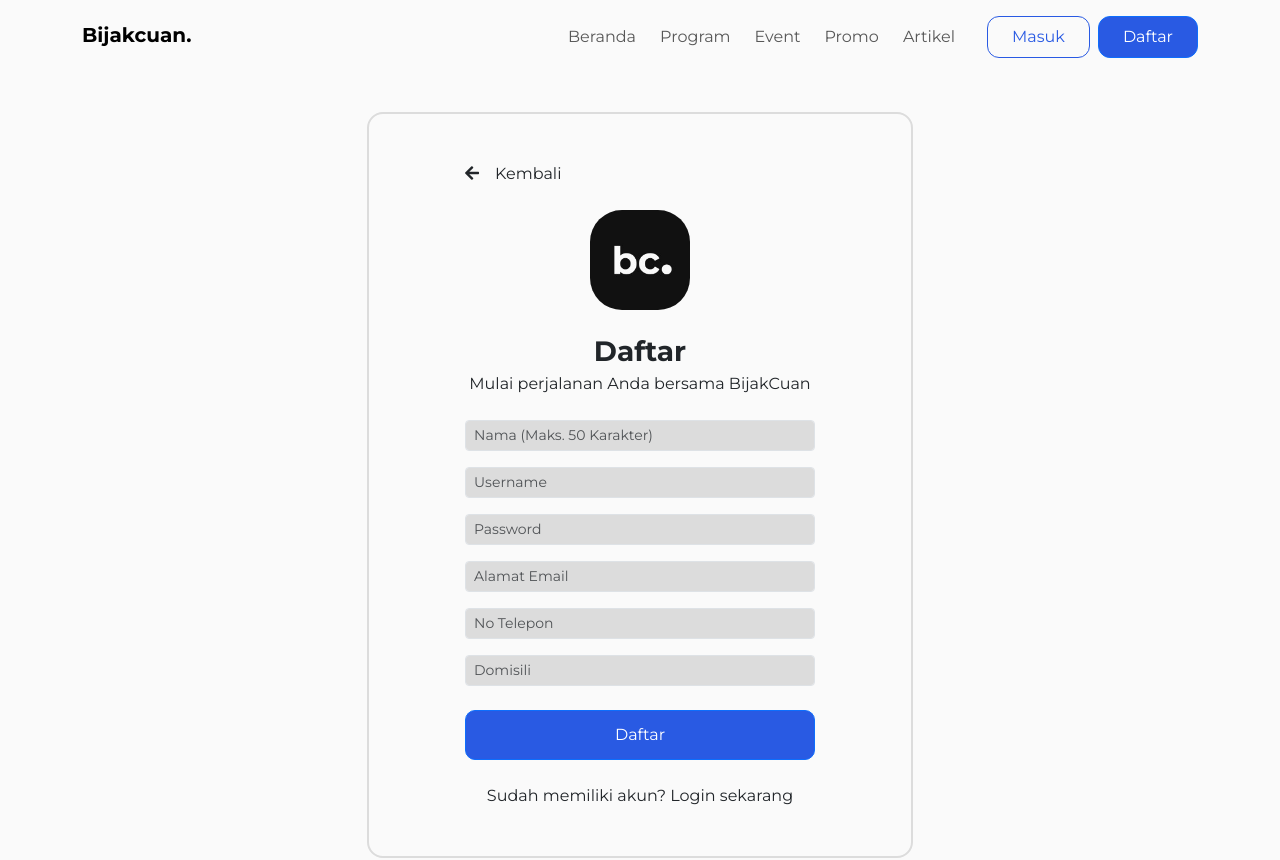
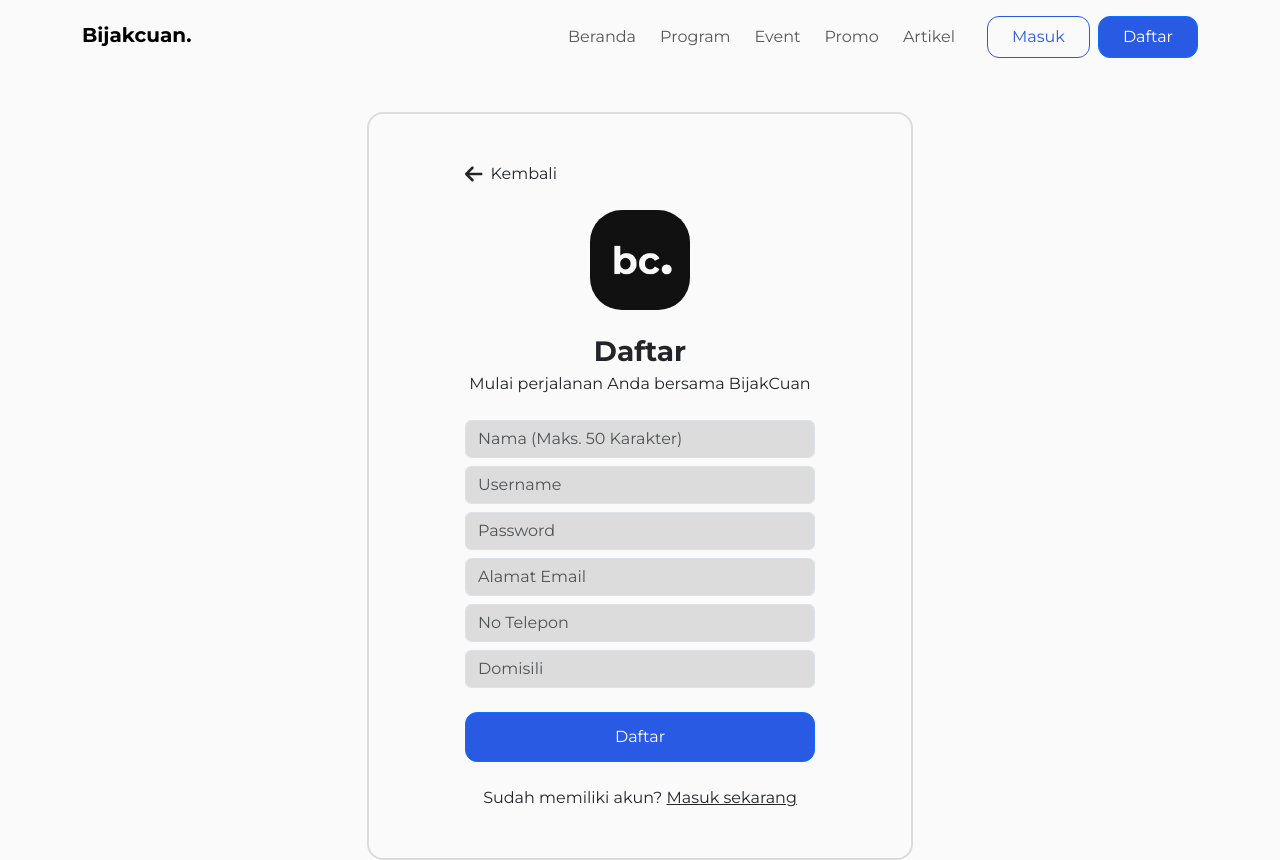
Before and after one commit to afrizalyogi/bijak-cuan, a Next.js app: page /daftar in a window 1280 px wide. Shown: the top 860 px of the page. Built offline with nearby package versions, Linux system fonts and the light colour scheme.

Commit message:
Add Login Function

```diff
--- a/src/app/checkout/pembayaran/page.jsx
+++ b/src/app/checkout/pembayaran/page.jsx
@@ -37,11 +37,6 @@
 								<p>Total Pembayaran</p>
 								<h2>Rp. 74.227</h2>
 							</div>
-							{/* <div className="d-flex flex-column gap-5">
-								<p>Metode Pembayaran</p>
-								<h6>Virtual Account</h6>
-								<h6>E-Wallet</h6>
-							</div> */}
 							<div className="d-flex flex-column gap-5">
 								<Link
 									href={`https://app.sandbox.midtrans.com/snap/v3/redirection/${token}`}
--- /dev/null
+++ b/src/app/daftar/daftar.css
@@ -0,0 +1,4 @@
+#daftar svg,
+#masuk svg {
+	height: 20px;
+}
--- a/src/app/daftar/page.jsx
+++ b/src/app/daftar/page.jsx
@@ -1,55 +1,114 @@
+import "./daftar.css"
+import { FontAwesomeIcon } from "@fortawesome/react-fontawesome"
+import { faArrowLeft } from "@fortawesome/free-solid-svg-icons"
+import Link from "next/link"
+
 export default function Daftar() {
 	return (
-        <main>
-        <link href="https://cdnjs.cloudflare.com/ajax/libs/font-awesome/5.15.4/css/all.min.css" rel="stylesheet"></link>
-        {/* <section className="vh-200" style={{ backgroundColor: '#131230' }}> */}
+		<main id="daftar">
 			<div className="container py-5 h-100">
 				<div className="row d-flex justify-content-center align-items-center h-100">
 					<div className="col-12 col-md-8 col-lg-6 col-xl-6 ">
-                        <div className="card shadow-3 px-5" style={{ borderRadius: '1rem' }}>
+						<div
+							className="card shadow-3 px-5"
+							style={{ borderRadius: "1rem" }}>
 							<div className="card-body p-5 text-center">
-                                <div className="d-flex align-items-center justify-content-start mb-4">
-                                    <p><a href="/"><i className="fas fa-arrow-left fa-1x me-3 text-dark"></i></a>Kembali</p>
-                                </div>
-                                <img src="/assets/logo.jpg" alt="Logo BijakCuan" style={{ borderRadius: '2rem', height: '100px', width: '100px' }} className="mb-4" />
+								<Link
+									href="/"
+									className="d-flex align-items-center justify-content-start gap-2 mb-4">
+									<FontAwesomeIcon
+										icon={faArrowLeft}
+										className="height-56"></FontAwesomeIcon>
+									Kembali
+								</Link>
+								<img
+									src="/assets/logo.jpg"
+									alt="Logo BijakCuan"
+									style={{
+										borderRadius: "2rem",
+										height: "100px",
+										width: "100px",
+									}}
+									className="mb-4"
+								/>
 								<h3 className="mb-1 fw-bold">Daftar</h3>
 								<p className="mb-4">Mulai perjalanan Anda bersama BijakCuan</p>
 
-                                <div className="form-outline mb-3">
-                                    <input type="name" id="name" className="form-control form-control-sm" placeholder="Nama (Maks. 50 Karakter)" style={{ backgroundColor: '#DCDCDC' }} />
+								<div className="d-flex flex-column gap-2">
+									<div className="form-outline">
+										<input
+											type="name"
+											id="name"
+											className="form-control"
+											placeholder="Nama (Maks. 50 Karakter)"
+										/>
 									</div>
 
-                                <div className="form-outline mb-3">
-                                    <input type="username" id="username" className="form-control form-control-sm" placeholder="Username" style={{ backgroundColor: '#DCDCDC' }} />
+									<div className="form-outline">
+										<input
+											type="username"
+											id="username"
+											className="form-control"
+											placeholder="Username"
+										/>
 									</div>
 
-                                <div className="form-outline mb-3">
-                                    <input type="password" id="password" className="form-control form-control-sm" placeholder="Password" style={{ backgroundColor: '#DCDCDC' }} />
+									<div className="form-outline">
+										<input
+											type="password"
+											id="password"
+											className="form-control"
+											placeholder="Password"
+										/>
 									</div>
 
-                                <div className="form-outline mb-3">
-                                    <input type="email" id="email" className="form-control form-control-sm" placeholder="Alamat Email" style={{ backgroundColor: '#DCDCDC' }} />
+									<div className="form-outline">
+										<input
+											type="email"
+											id="email"
+											className="form-control"
+											placeholder="Alamat Email"
+										/>
 									</div>
 
-                                <div className="form-outline mb-3">
-                                    <input type="text" id="noTlp" className="form-control form-control-sm" placeholder="No Telepon" style={{ backgroundColor: '#DCDCDC' }} />
+									<div className="form-outline">
+										<input
+											type="text"
+											id="noTlp"
+											className="form-control"
+											placeholder="No Telepon"
+										/>
 									</div>
 
 									<div className="form-outline mb-4">
-                                    <input type="text" id="domisili" className="form-control form-control-sm" placeholder="Domisili" style={{ backgroundColor: '#DCDCDC' }} />
+										<input
+											type="text"
+											id="domisili"
+											className="form-control"
+											placeholder="Domisili"
+										/>
+									</div>
 								</div>
 
 								<div className="d-grid gap mb-4">
-                                    <button className="btn btn-primary" type="button" style={{ borderRadius: '10px' }}>Daftar</button>
+									<Link href={"/masuk"} className="btn btn-primary">
+										Daftar
+									</Link>
 								</div>
 
-                                <p>Sudah memiliki akun? <a href="#" className="text-dark">Login sekarang</a></p>
+								<p>
+									Sudah memiliki akun?{" "}
+									<Link
+										href="/masuk"
+										className="text-dark text-decoration-underline">
+										Masuk sekarang
+									</Link>
+								</p>
 							</div>
 						</div>
 					</div>
 				</div>
 			</div>
-            {/* </section> */}
 		</main>
 	)
 }
--- a/src/app/globals.css
+++ b/src/app/globals.css
@@ -114,3 +114,6 @@
 .color-info {
 	color: var(--info);
 }
+.form-control {
+	background-color: var(--white-secondary);
+}
--- a/src/components/navbar.jsx
+++ b/src/components/navbar.jsx
@@ -1,9 +1,24 @@
 "use client"
 import Link from "next/link"
 import { usePathname } from "next/navigation"
+import { useState, useEffect } from "react"
 
 export default function Navbar() {
 	const route = usePathname()
+	const [isLoggedIn, setIsLoggedIn] = useState(false)
+
+	useEffect(() => {
+		const isLoggedInUser = localStorage.getItem("isLoggedIn")
+		if (isLoggedInUser) {
+			setIsLoggedIn(true)
+		}
+	}, [])
+
+	const handleLogout = () => {
+		localStorage.removeItem("isLoggedIn")
+		setIsLoggedIn(false)
+	}
+
 	return (
 		<nav className="navbar navbar-expand-lg fixed-top pt-3 pb-3">
 			<div className="container">
@@ -61,6 +76,17 @@
 							</Link>
 						</li>
 					</ul>
+					{isLoggedIn ? (
+						<ul className="navbar-nav gap-2 mt-2 mt-lg-0 align-items-center">
+							<li className="nav-item w-100">
+								<button
+									onClick={handleLogout}
+									className="btn btn-outline-primary w-100">
+									Keluar
+								</button>
+							</li>
+						</ul>
+					) : (
 						<ul className="navbar-nav gap-2 mt-2 mt-lg-0 align-items-center">
 							<li className="nav-item w-100">
 								<Link className="btn btn-outline-primary w-100" href={"/masuk"}>
@@ -73,6 +99,7 @@
 								</Link>
 							</li>
 						</ul>
+					)}
 				</div>
 			</div>
 		</nav>
```
Also changed, not shown: src/app/checkout/pembayaran/gagal/page.jsx (+11 -3 lines), src/app/checkout/pembayaran/pembayaran.css (+7 -0 lines), src/app/checkout/pembayaran/sukses/page.jsx (+10 -1 lines), src/app/masuk/page.jsx (+82 -21 lines). Lines whose indentation alone changed are shown as unchanged.
